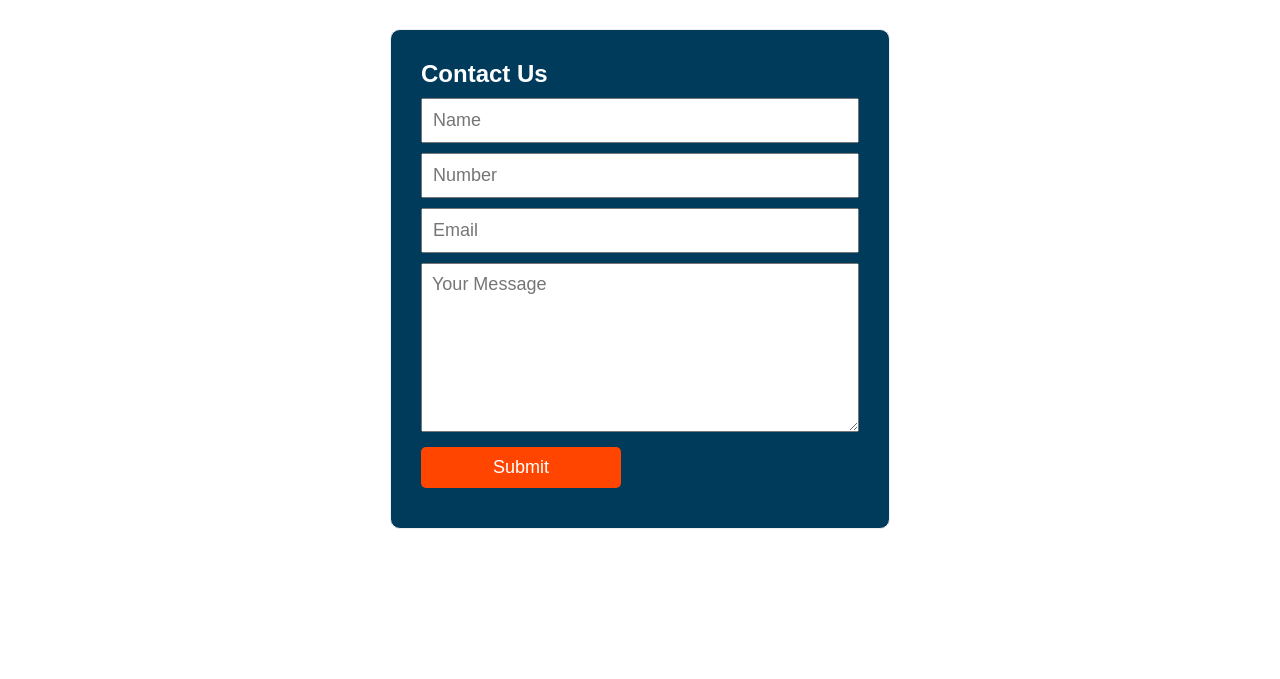
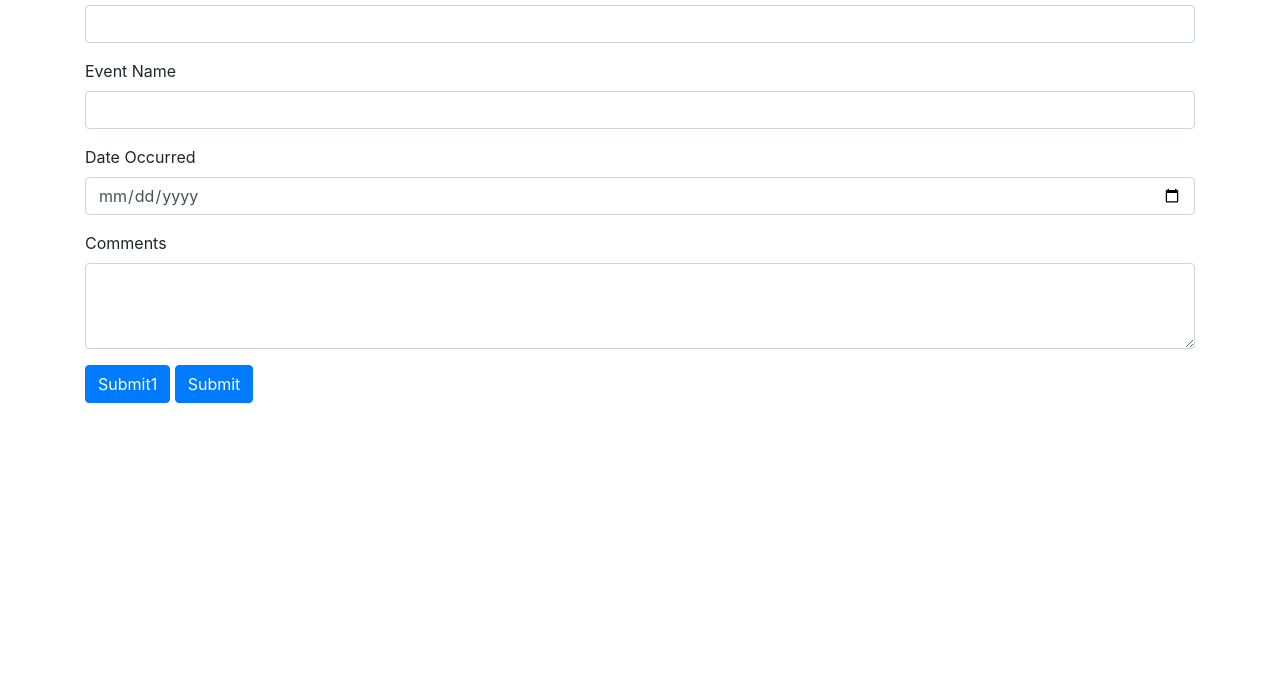
Before and after one commit to FadelAhmed313/AlmaReporting, a plain HTML site: page index.html in a window 1280 px wide. Shown: the part 121-800 px from the top of the page. Drawn offline with nearby package versions, Linux system fonts and the light colour scheme.

Commit message:
Update index.html

```diff
--- a/index.html
+++ b/index.html
@@ -1,20 +1,38 @@
+</html>
 <!DOCTYPE html>
-<html>
+<html lang="en">
 <head>
-	<link rel="stylesheet" href="Google Sheet.css">
+  <meta charset="UTF-8">
+  <meta name="viewport" content="width=device-width, initial-scale=1.0">
+  <title>Event Submission Form</title>
+  <link href="https://stackpath.bootstrapcdn.com/bootstrap/4.5.2/css/bootstrap.min.css" rel="stylesheet">
 </head>
 <body>
-	<div class="container">
-		<form method="post" action="" name="contact-form">
-			<h4>Contact Us</h4>
-			<input type="text" name="your-name" placeholder="Name">
-			<input type="text" name="your-number" placeholder="Number">
-			<input type="email" name="your-email" placeholder="Email">
-			<textarea name="message" rows="7" placeholder="Your Message"></textarea>
-			<input type="submit" value="Submit" id="submit">
-		</form>
-	</div>
+  <div class="container mt-5">
+    <h2>Submit Event Details</h2>
+    <form method="post" action="" name="contact-form">
+      <div class="form-group">
+        <label for="officeName">Office Name</label>
+        <input type="text" class="form-control" id="officeName" name="Office Name" required>
+      </div>
+      <div class="form-group">
+        <label for="eventName">Event Name</label>
+        <input type="text" class="form-control" id="eventName" name="Event Name" required>
+      </div>
+      <div class="form-group">
+        <label for="dateOccurred">Date Occurred</label>
+        <input type="date" class="form-control" id="dateOccurred" name="Date Occurred" required>
+      </div>
+      <div class="form-group">
+        <label for="comments">Comments</label>
+        <textarea class="form-control" id="comments" name="Comments" rows="3" required></textarea>
+      </div>
+      <button type="submit" class="btn btn-primary">Submit1</button>
+<input type="submit" value="Submit" id="submit" class="btn btn-primary">
+    </form>
+    <div id="response" class="mt-3"></div>
+  </div>
+	<script src="Google Sheet.js"></script>
 
-	<script src="Google Sheet.js"></script>
 </body>
 </html>
```
